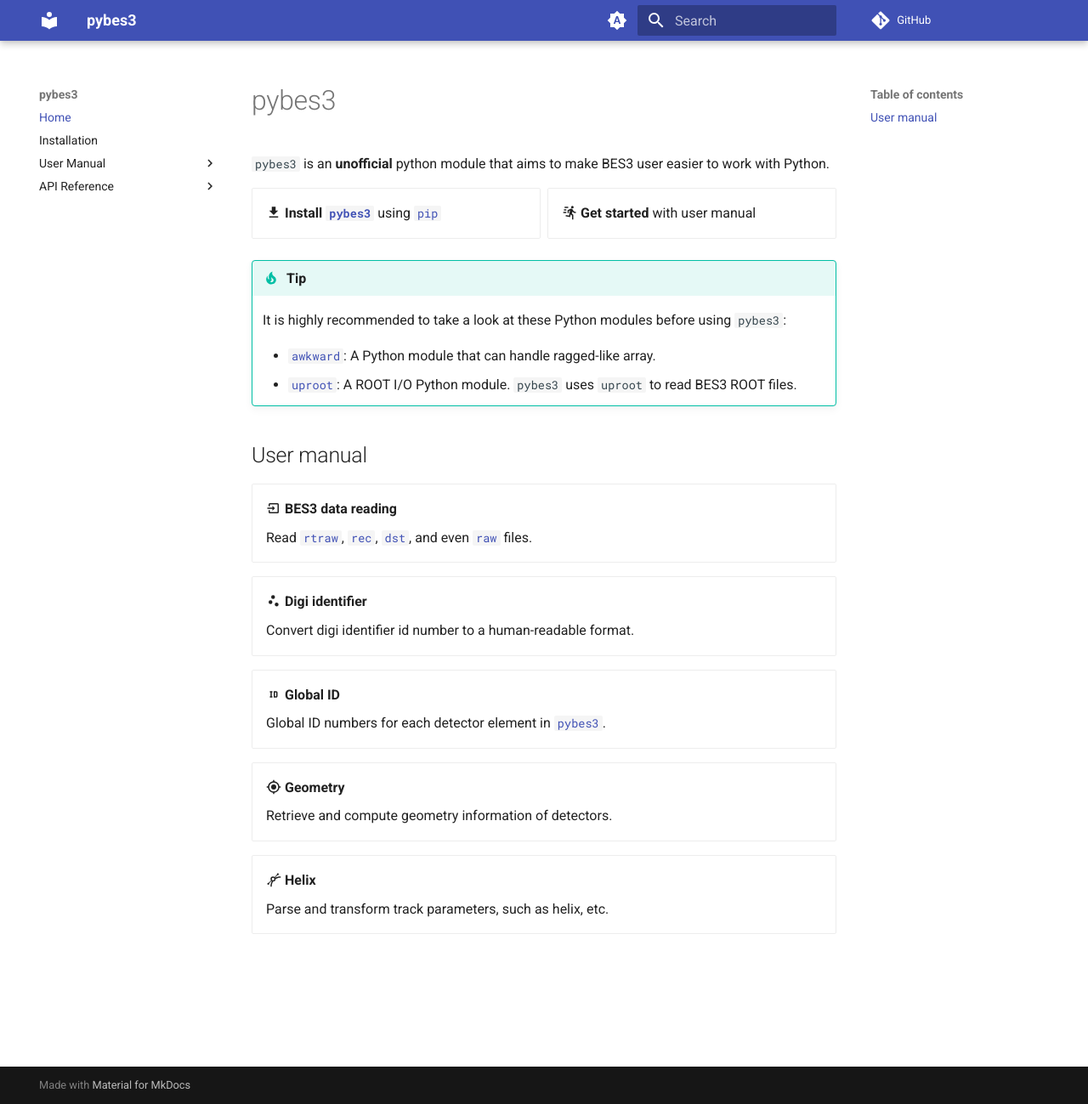
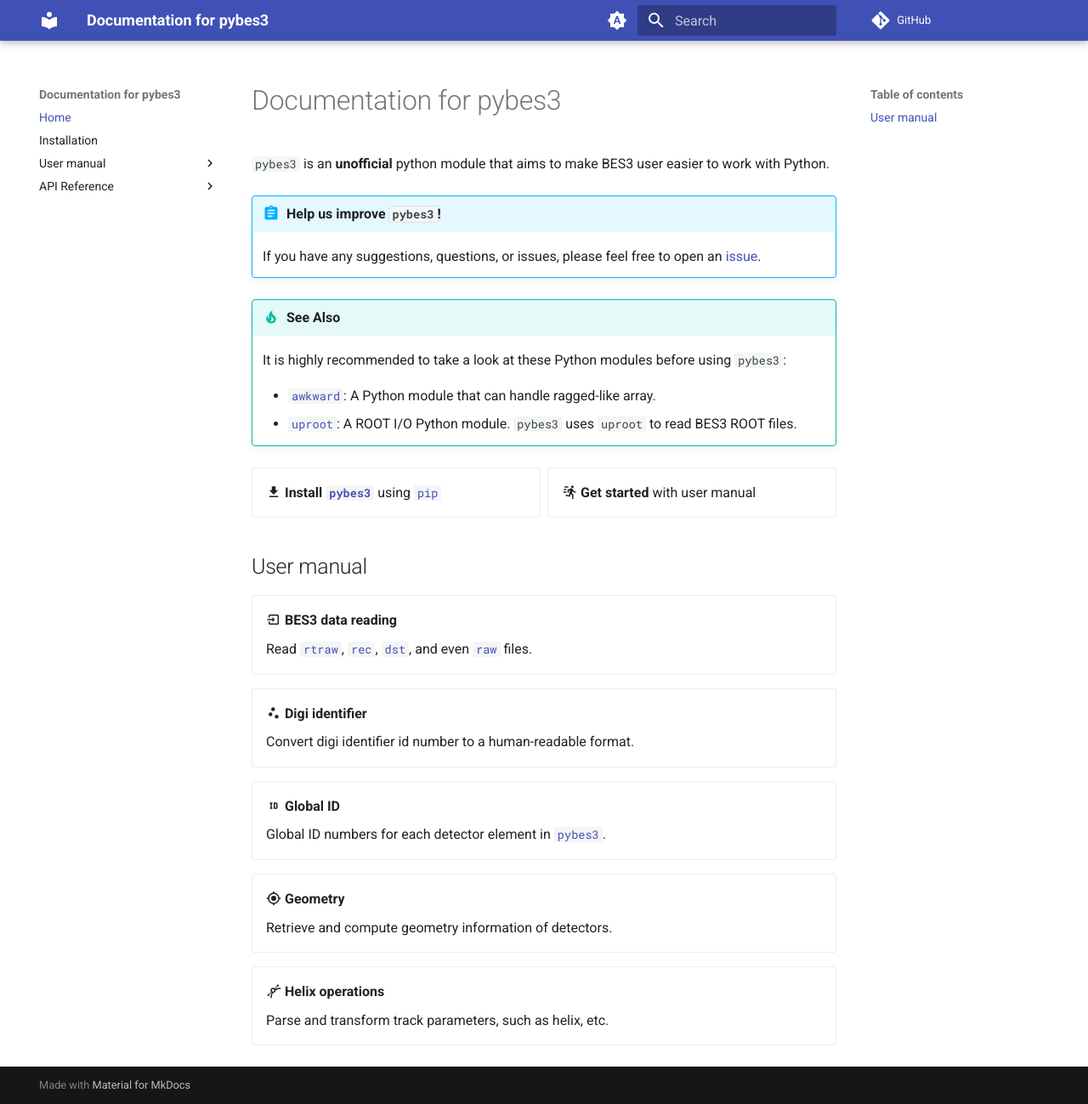
Before and after one commit to mrzimu/pybes3, an MkDocs documentation site: the page built from docs/index.md, in a window 1280 px wide and 1299 px high. Shown: the whole window at 85% size. Built offline with MkDocs 1.6.1 and Material for MkDocs 9.7.7, drawn with Linux system fonts in a browser that asks for light colours; comment, search, counter and statistics services are not loaded.

Commit message:
optimize docs for `Helix`

```diff
--- a/docs/index.md
+++ b/docs/index.md
@@ -1,7 +1,15 @@
-# pybes3
+# Documentation for pybes3
 
 `pybes3` is an **unofficial** python module that aims to make BES3 user easier to work with Python.
 
+!!! abstract "Help us improve `pybes3`!"
+    If you have any suggestions, questions, or issues, please feel free to open an [issue](https://github.com/mrzimu/pybes3/issues/new/choose).
+
+!!! tip "See Also"
+    It is highly recommended to take a look at these Python modules before using `pybes3`:
+
+    - [`awkward`](https://awkward-array.org/doc/stable/index.html): A Python module that can handle ragged-like array.
+    - [`uproot`](https://uproot.readthedocs.io/en/stable/): A ROOT I/O Python module. `pybes3` uses `uproot` to read BES3 ROOT files.
 
 <div class="grid cards" markdown>
 
@@ -14,13 +22,6 @@
   </a>
 
 </div>
-
-!!! tip
-    It is highly recommended to take a look at these Python modules before using `pybes3`:
-
-    - [`awkward`](https://awkward-array.org/doc/stable/index.html): A Python module that can handle ragged-like array.
-    - [`uproot`](https://uproot.readthedocs.io/en/stable/): A ROOT I/O Python module. `pybes3` uses `uproot` to read BES3 ROOT files.
-
 
 ## User manual
 
@@ -58,7 +59,7 @@
 
 <div class="grid cards" markdown>
 - <a href="user-manual/helix" style="text-decoration: none; color: inherit;">
-    :material-vector-curve: __Helix__
+    :material-vector-curve: __Helix operations__
 
     Parse and transform track parameters, such as helix, etc.
   </a>
--- a/mkdocs.yml
+++ b/mkdocs.yml
@@ -1,4 +1,4 @@
-site_name: pybes3
+site_name: Documentation for pybes3
 repo_url: https://github.com/mrzimu/pybes3
 site_author: Mingrun Li
 
@@ -75,13 +75,13 @@
 nav:
   - Home: index.md
   - Installation: installation.md
-  - User Manual:
-      - BES3 Data Reading: user-manual/bes3-data-reading.md
-      - Digi Identifier: user-manual/digi-identifier.md
+  - User manual:
+      - BES3 data reading: user-manual/bes3-data-reading.md
+      - Digi identifier: user-manual/digi-identifier.md
       - Detector:
           - Global ID (gid): user-manual/detector/global-id.md
           - Geometry: user-manual/detector/geometry.md
-      - Helix: user-manual/helix.md
+      - Helix operations: user-manual/helix.md
   - API Reference:
       - pybes3: api/pybes3.md
       - pybes3.besio: api/pybes3.besio.md
```
Also changed, not shown: docs/api/pybes3.tracks.md (+4 -1 lines), docs/user-manual/helix.md (+8 -0 lines).
